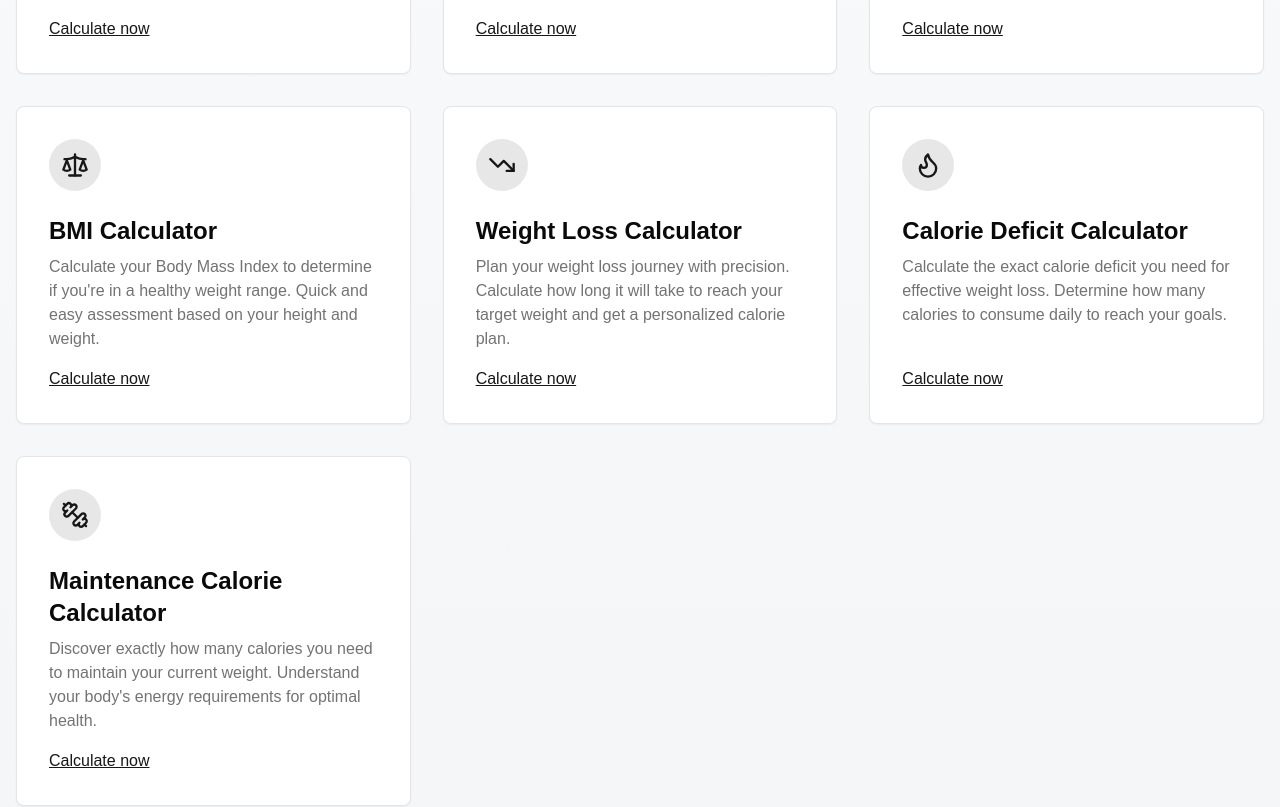
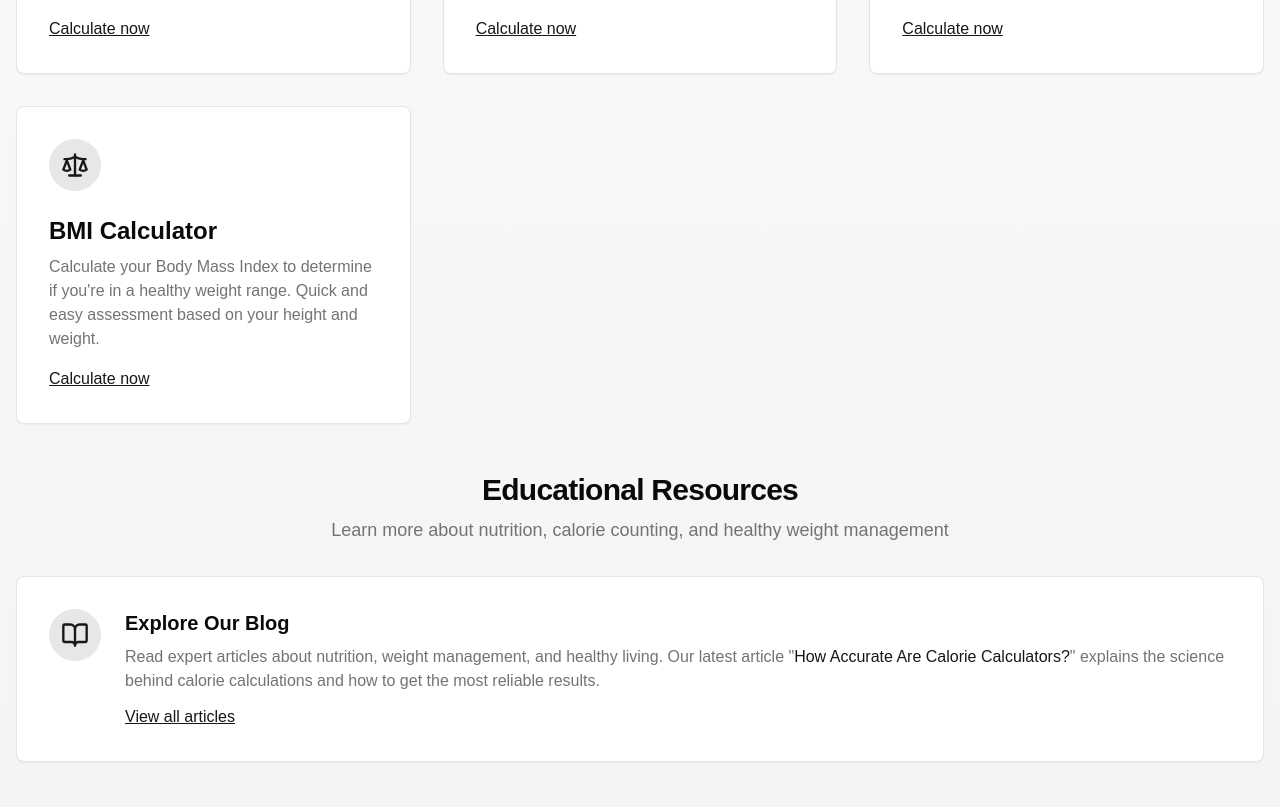
Before and after one commit to 1hsanullah/calorie-calculator, a Next.js app: page / in a window 1280 px wide. Shown: the part 480-1287 px from the top of the page. Built offline with nearby package versions, Linux system fonts and the light colour scheme.

Commit message:
Update OG image and remove extra calculators from homepage
Replaced the Open Graph image with calorie-calculator-og.png and updated metadata accordingly. Removed Weight Loss, Calorie Deficit, and Maintenance Calorie calculators from the homepage, simplifying the available options.

```diff
--- a/app/layout.tsx
+++ b/app/layout.tsx
@@ -61,10 +61,10 @@ export const metadata: Metadata = {
     description: 'Free online calorie calculator to find your daily caloric needs and help reach weight loss or weight gain goals. Get personalized macronutrient recommendations.',
     images: [
       {
-        url: '/og-image.jpg',
+        url: '/calorie-calculator-og.png',
         width: 1200,
         height: 630,
-        alt: 'Calorie Calculator',
+        alt: 'Calorie Calculator - Free Online Tool for Daily Calorie Needs',
       }
     ],
   },
@@ -72,7 +72,7 @@ export const metadata: Metadata = {
     card: 'summary_large_image',
     title: 'Calorie Calculator | Calculate Your Daily Calorie Needs',
     description: 'Free online calorie calculator to find your daily caloric needs and help reach weight loss or weight gain goals.',
-    images: ['/og-image.jpg'],
+    images: ['/calorie-calculator-og.png'],
   },
   verification: {
     google: 'google-site-verification=YOUR_VERIFICATION_CODE', // Replace with your actual code when you have it
--- a/app/page.tsx
+++ b/app/page.tsx
@@ -1,6 +1,6 @@
 import Link from 'next/link'
 import { Card, CardContent } from '@/components/ui/card'
-import { Calculator, Dumbbell, Scale, Flame, BookOpen, Heart, User, TrendingDown } from 'lucide-react'
+import { Calculator, Scale, BookOpen, Heart, User } from 'lucide-react'
 import { Metadata } from 'next'
 
 export const metadata: Metadata = {
@@ -98,59 +98,7 @@ export default function Home() {
             </Link>
           </Card>
 
-          <Card className="group hover:shadow-md transition-all duration-200 hover:border-primary/50">
-            <Link href="/weight-loss-calculator" className="block h-full">
-              <CardContent className="p-8 h-full">
-                <div className="flex flex-col h-full">
-                  <div className="bg-primary/10 p-3 rounded-full w-fit mb-6 group-hover:bg-primary/20 transition-colors">
-                    <TrendingDown className="h-7 w-7 text-primary" />
-                  </div>
-                  <h2 className="text-2xl font-semibold mb-2 group-hover:text-primary transition-colors">Weight Loss Calculator</h2>
-                  <p className="text-muted-foreground mb-4 flex-grow">
-                    Plan your weight loss journey with precision. Calculate how long it will take to reach your target weight
-                    and get a personalized calorie plan.
-                  </p>
-                  <span className="text-primary font-medium underline hover:no-underline">Calculate now</span>
-                </div>
-              </CardContent>
-            </Link>
-          </Card>
 
-          <Card className="group hover:shadow-md transition-all duration-200 hover:border-primary/50">
-            <Link href="/calorie-deficit-calculator" className="block h-full">
-              <CardContent className="p-8 h-full">
-                <div className="flex flex-col h-full">
-                  <div className="bg-primary/10 p-3 rounded-full w-fit mb-6 group-hover:bg-primary/20 transition-colors">
-                    <Flame className="h-7 w-7 text-primary" />
-                  </div>
-                  <h2 className="text-2xl font-semibold mb-2 group-hover:text-primary transition-colors">Calorie Deficit Calculator</h2>
-                  <p className="text-muted-foreground mb-4 flex-grow">
-                    Calculate the exact calorie deficit you need for effective weight loss. Determine how many calories
-                    to consume daily to reach your goals.
-                  </p>
-                  <span className="text-primary font-medium underline hover:no-underline">Calculate now</span>
-                </div>
-              </CardContent>
-            </Link>
-          </Card>
-
-          <Card className="group hover:shadow-md transition-all duration-200 hover:border-primary/50">
-            <Link href="/maintenance-calorie-calculator" className="block h-full">
-              <CardContent className="p-8 h-full">
-                <div className="flex flex-col h-full">
-                  <div className="bg-primary/10 p-3 rounded-full w-fit mb-6 group-hover:bg-primary/20 transition-colors">
-                    <Dumbbell className="h-7 w-7 text-primary" />
-                  </div>
-                  <h2 className="text-2xl font-semibold mb-2 group-hover:text-primary transition-colors">Maintenance Calorie Calculator</h2>
-                  <p className="text-muted-foreground mb-4 flex-grow">
-                    Discover exactly how many calories you need to maintain your current weight. Understand your body's
-                    energy requirements for optimal health.
-                  </p>
-                  <span className="text-primary font-medium underline hover:no-underline">Calculate now</span>
-                </div>
-              </CardContent>
-            </Link>
-          </Card>
         </div>
 
         <div className="mb-12">
```
Also changed, not shown: public/calorie-calculator-og.png (added).
